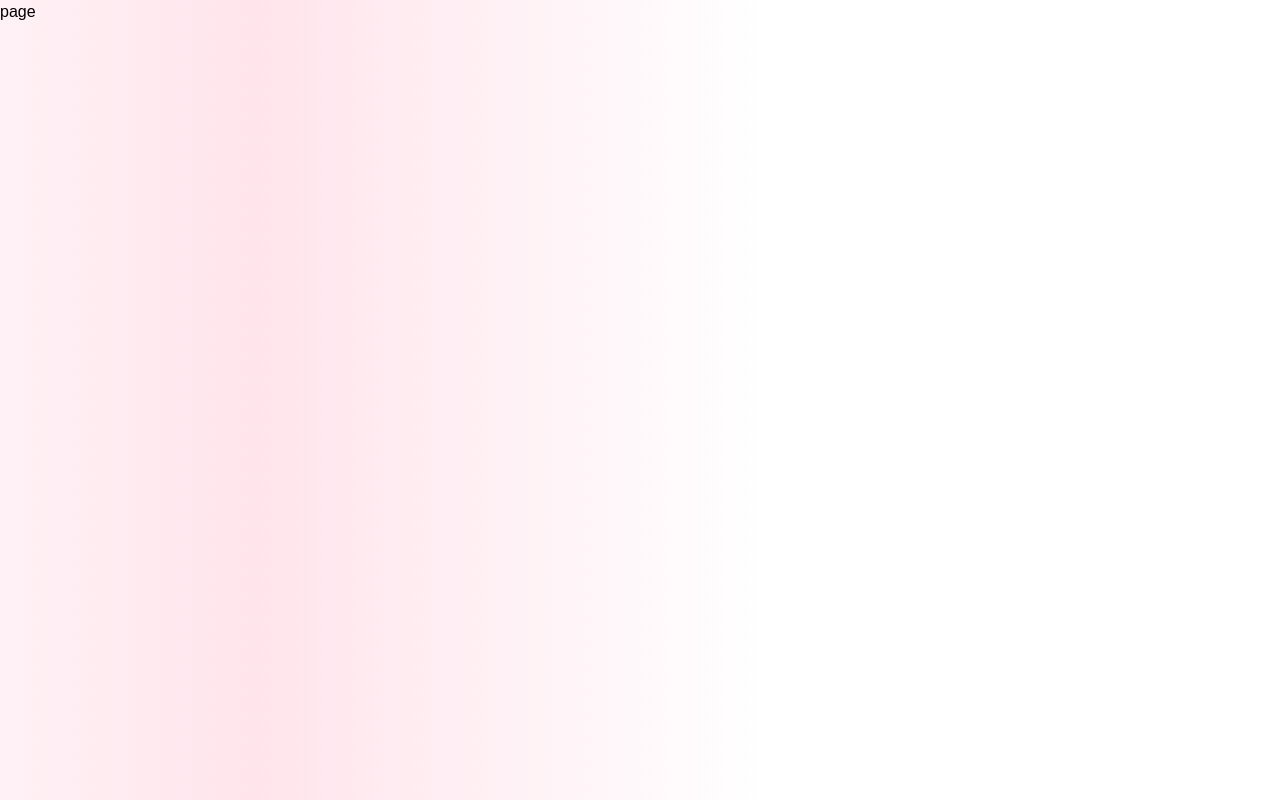
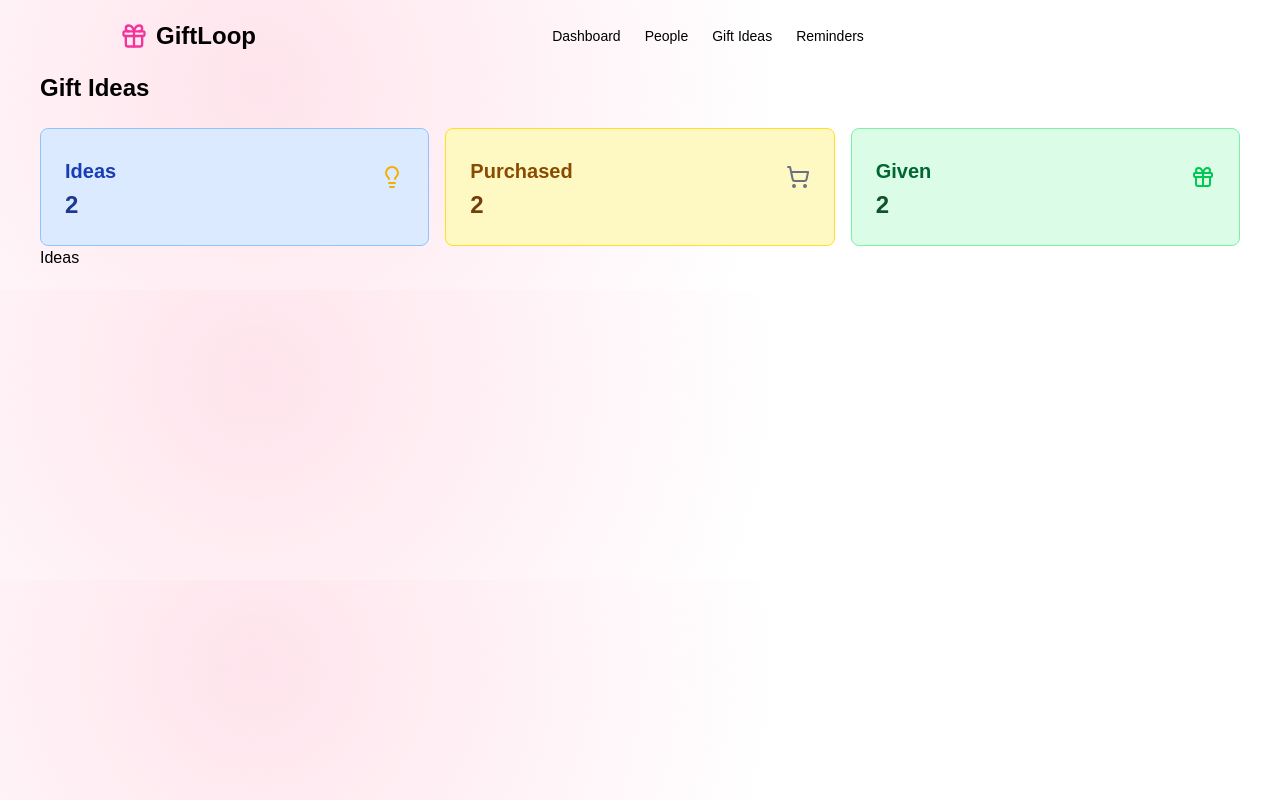
Before and after one commit to daysuwaa/giftloop, a Next.js app: page /giftideas in a window 1280 px wide. Built offline with nearby package versions, Linux system fonts and the light colour scheme.

Commit message:
Add DashboardGiftIdeas and Ideas components to enhance gift ideas display

```diff
--- /dev/null
+++ b/src/app/giftideas/DashboardGiftIdeas.tsx
@@ -0,0 +1,35 @@
+import { Gift, Lightbulb, ShoppingCart } from 'lucide-react'
+import React from 'react'
+
+const DashboardGiftIdeas = () => {
+  return (
+    <div>
+         <h1 className="text-2xl font-semibold">Gift Ideas</h1>
+         <div className='mt-6 grid grid-cols-1 sm:grid-cols-2 md:grid-cols-3 lg:grid-cols-3 gap-4'>
+            <div className='bg-blue-100 border border-blue-300 p-6 rounded-lg'>
+                <div className='flex items-center'>
+                <h1 className='text-blue-800 font-semibold text-xl'>Ideas</h1>
+                 <Lightbulb className='ml-auto mt-3 text-yellow-500'/>
+              </div>
+                  <p className='text-blue-900 font-semibold text-2xl'>2</p>
+            </div>
+         <div className='bg-yellow-100 border border-yellow-300 p-6 rounded-lg'>
+                <div className='flex items-center'>
+                <h1 className='text-yellow-800 font-semibold text-xl'>Purchased</h1>
+                 <ShoppingCart className='ml-auto mt-3 text-gray-500'/>
+              </div>
+                  <p className='text-yellow-900 font-semibold text-2xl'>2</p>
+            </div>
+          <div className='bg-green-100 border border-green-300 p-6 rounded-lg'>
+                <div className='flex items-center'>
+                <h1 className='text-green-800 font-semibold text-xl'>Given</h1>
+                 <Gift className='ml-auto mt-3 text-green-500'/>
+              </div>
+                  <p className='text-green-900 font-semibold text-2xl'>2</p>
+            </div>
+         </div>
+    </div>
+  )
+}
+
+export default DashboardGiftIdeas
--- /dev/null
+++ b/src/app/giftideas/Ideas.tsx
@@ -0,0 +1,9 @@
+import React from 'react'
+
+const Ideas = () => {
+  return (
+    <div>Ideas</div>
+  )
+}
+
+export default Ideas
--- a/src/app/giftideas/page.tsx
+++ b/src/app/giftideas/page.tsx
@@ -1,8 +1,15 @@
 import React from 'react'
+import Navbar from '../components/Navbar'
+import Dashboard from './DashboardGiftIdeas'
+import Ideas from './Ideas'
 
 const page = () => {
   return (
-    <div>page</div>
+<div className='w-full my-5 px-6 sm:px-12 md:px-8 xl:px-10 max-w-7xl mx-auto'>
+      <Navbar/>
+      <Dashboard/>
+      <Ideas/>
+    </div>
   )
 }
 
```
